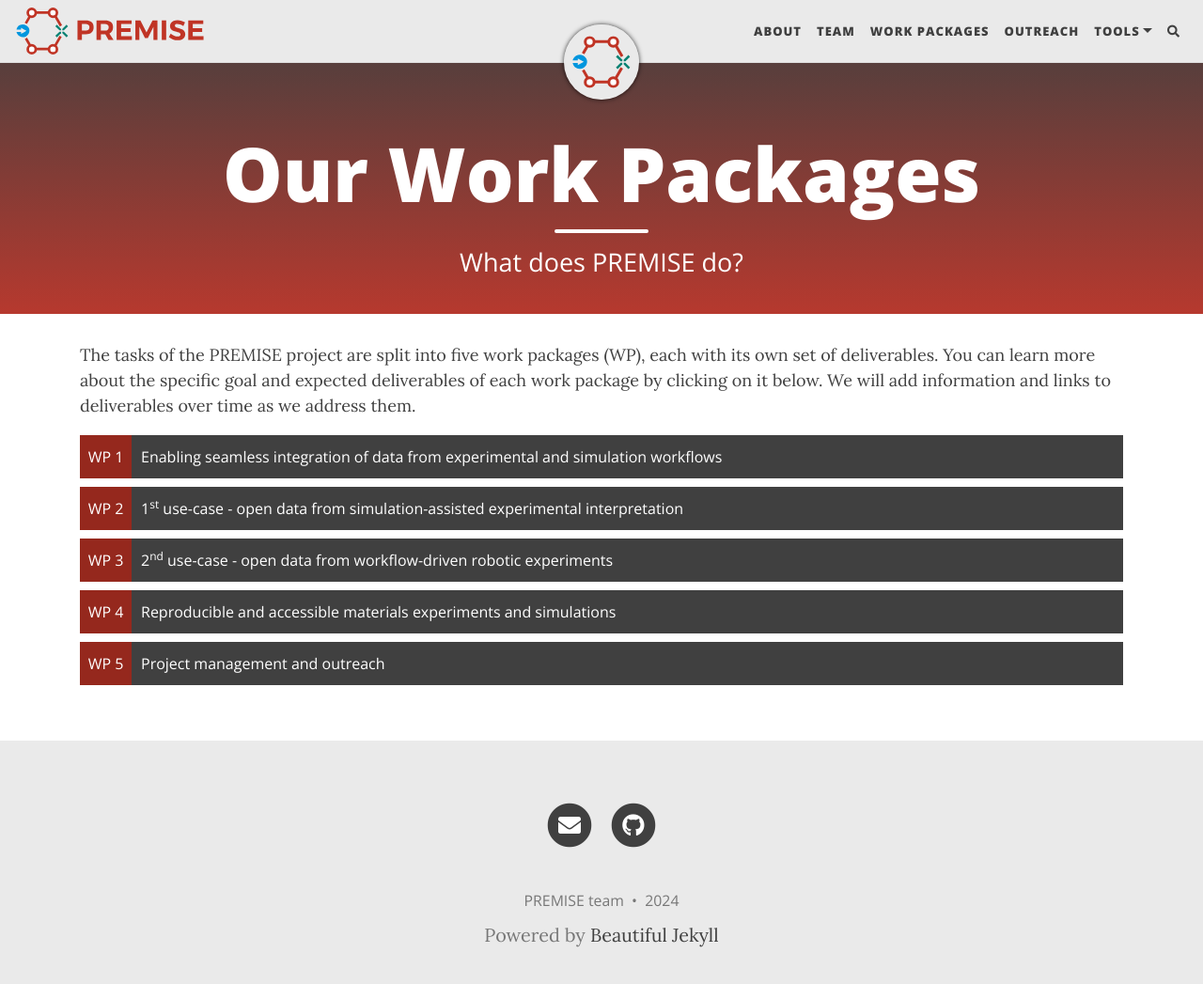
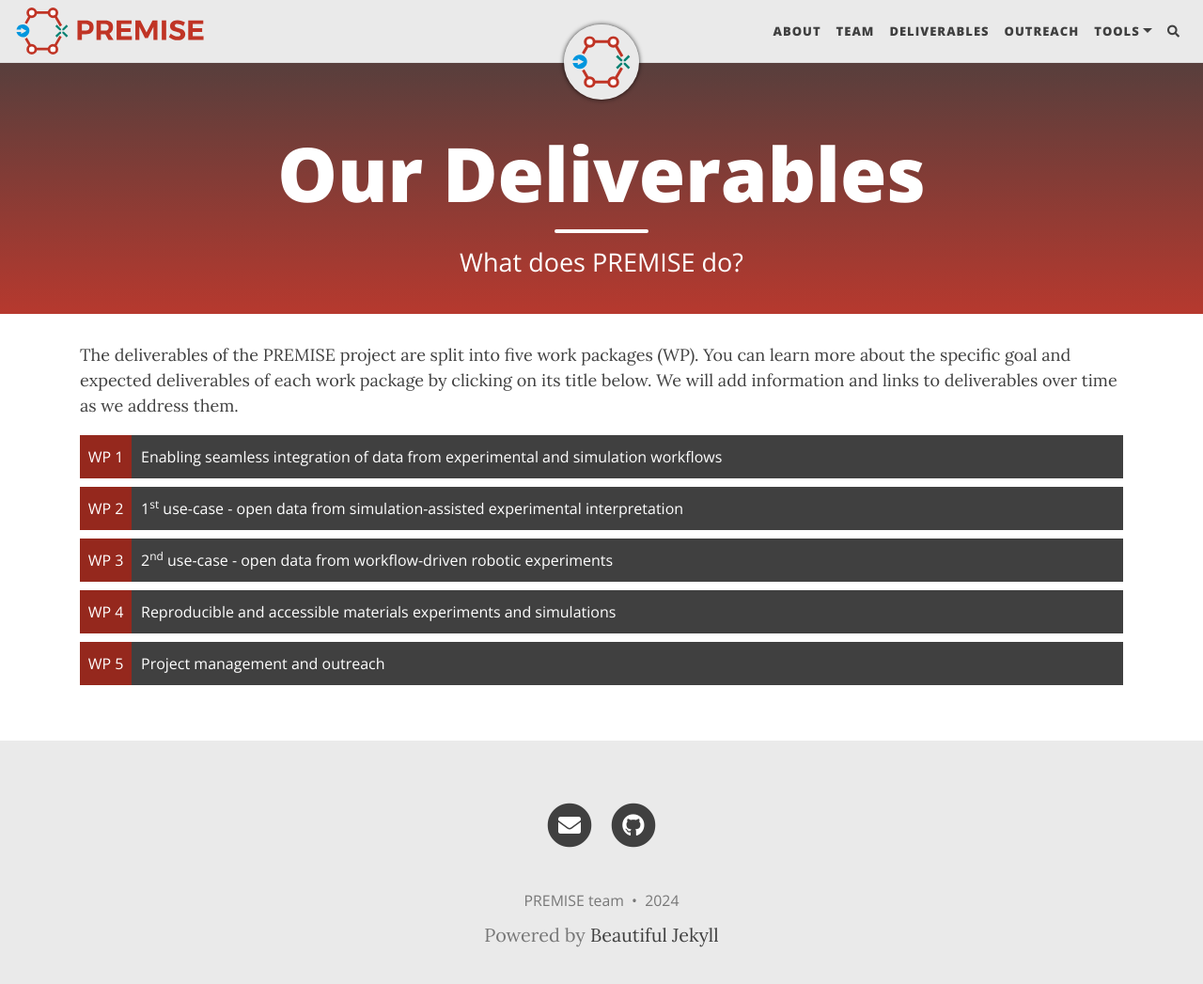
Before and after one commit to ord-premise/ord-premise.github.io, a Jekyll site: the page built from deliverables.html, in a window 1280 px wide and 1060 px high. Shown: the top 1047 px of the window at 94% size. Built offline with Jekyll 4.4.1, drawn with Linux system fonts in a browser that asks for light colours; nearby versions of some CDN libraries; comment, search, counter and statistics services are not loaded.

Commit message:
Rename work packages page as deliverables

```diff
--- a/_config.yml
+++ b/_config.yml
@@ -22,7 +22,7 @@ author: PREMISE team
 navbar-links:
   About: "about"
   Team: "team"
-  Work Packages: "workpackages"
+  Deliverables: "deliverables"
   Outreach: "outreach"
   Tools:
     - all: "tools"
--- a/assets/css/custom-styles.scss
+++ b/assets/css/custom-styles.scss
@@ -13,5 +13,5 @@
 @import "about";
 @import "team";
 @import "outreach";
-@import "workpackages";
+@import "deliverables";
 @import "tools";
--- a/assets/sass/workpackages.scss
+++ b/assets/sass/deliverables.scss
@@ -1,9 +1,9 @@
-.workpackages {
-  #wp-intro {
+.deliverables {
+  #deliverables-intro {
     margin-bottom: 1em;
   }
 
-  #wp-legend {
+  #deliverables-legend {
     height: 0;
     font-size: large;
     transition: height 0.5s ease-in-out;
--- a/workpackages.html
+++ b/deliverables.html
@@ -1,12 +1,12 @@
 ---
 layout: page
-title: Our Work Packages
+title: Our Deliverables
 subtitle: What does PREMISE do?
 ---
 
-<div class="workpackages">
-  <p id="wp-intro">The tasks of the PREMISE project are split into five work packages (WP), each with its own set of deliverables. You can learn more about the specific goal and expected deliverables of each work package by clicking on it below. We will add information and links to deliverables over time as we address them.</p>
-  <div id="wp-legend">
+<div class="deliverables">
+  <p id="deliverables-intro">The deliverables of the PREMISE project are split into five work packages (WP). You can learn more about the specific goal and expected deliverables of each work package by clicking on its title below. We will add information and links to deliverables over time as we address them.</p>
+  <div id="deliverables-legend">
     <ol>
       <li class="planned">planned</li>
       <li class="in-progress">in-progress</li>
```
